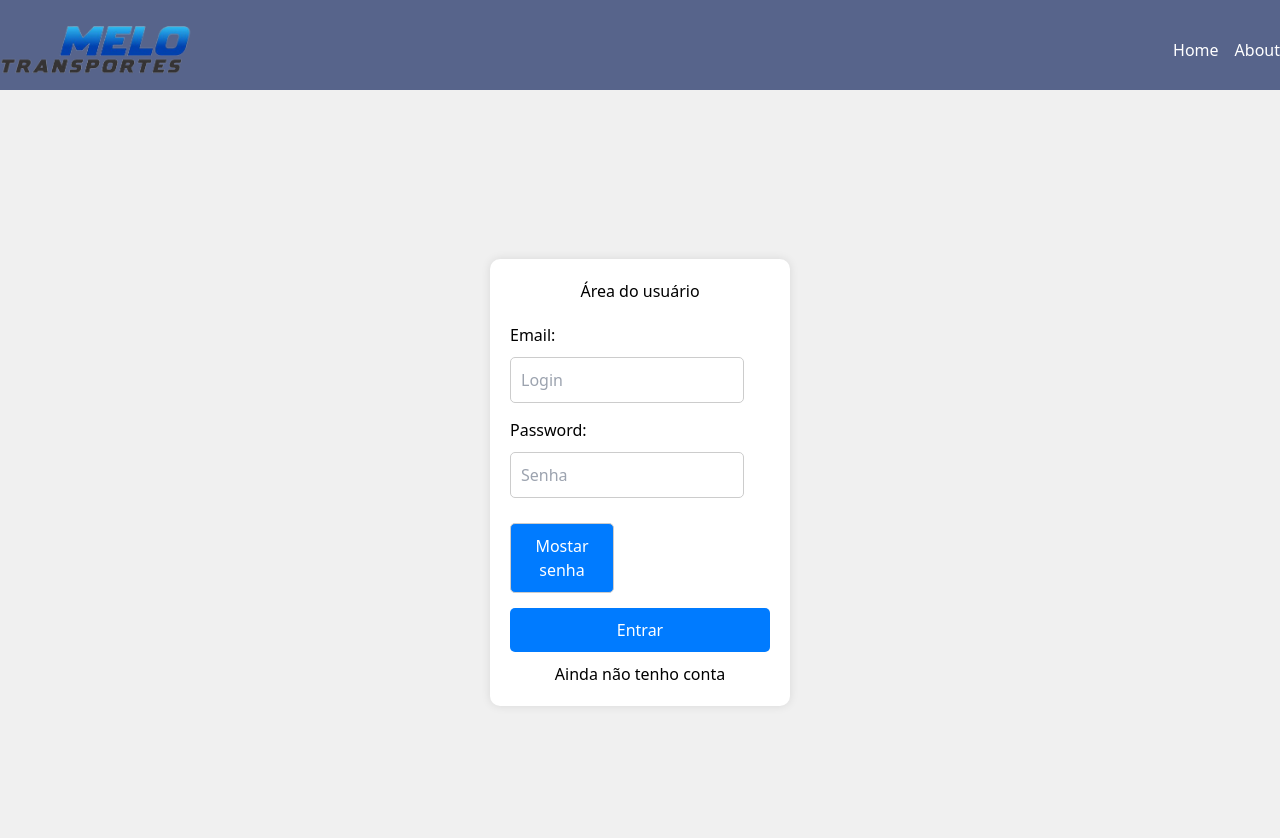
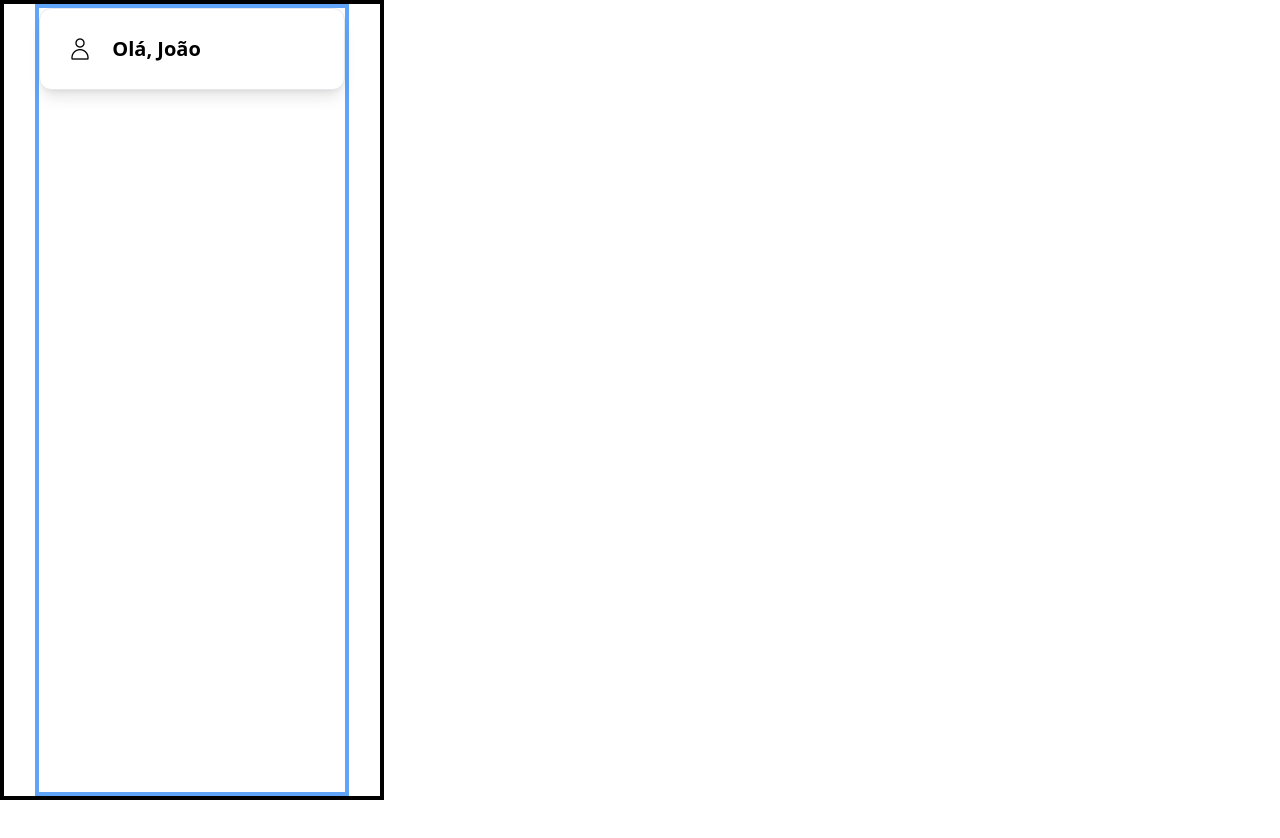
Before and after one commit to jvvictorls/Front-Melo-Transportes, a React (Vite) app: page /user/1 in a window 1280 px wide. Before the commit this address led to /. Shown: the top 838 px of the page. After the commit the page ends 800 px from the top, so only its background shows below. Built offline with nearby package versions, Linux system fonts and the light colour scheme.

Commit message:
Mexendo no layout

```diff
--- a/src/App.tsx
+++ b/src/App.tsx
@@ -1,15 +1,17 @@
 import { Route, Routes } from 'react-router-dom';
 import Login from './pages/Login/Login';
 import SignUp from './pages/SignUp/SignUp';
-import User from './pages/User/users';
+import User from './pages/User/User';
 import EditUser from './pages/EditUser/EditUser';
 import Layout from './components/Layout';
+import Dashboard from './components/Dashboard';
 
 function App() {
   return (
     <Routes>
       <Route path="/" element={ <Layout /> }>
         <Route index element={ <Login /> } />
+        <Route path="dashboard" element={ <Dashboard /> } />
         <Route path="register" element={ <SignUp /> } />
         <Route path="/user/:id" element={ <User /> } />
         <Route path="/user/:id/edit" element={ <EditUser /> } />
--- /dev/null
+++ b/src/components/Dashboard.tsx
@@ -0,0 +1,9 @@
+function Dashboard() {
+  return (
+    <div>
+      <h1>Dashboard</h1>
+    </div>
+  );
+}
+
+export default Dashboard;
--- a/src/pages/User/users.tsx
+++ b/src/components/EditUser.tsx
@@ -1,7 +1,6 @@
 import { Navigate, useNavigate } from 'react-router-dom';
 import { useState } from 'react';
-import { deleteUser } from '../../services/request';
-import './User.css';
+import { deleteUser } from '../services/request';
 
 function User() {
   const navigate = useNavigate();
@@ -17,7 +16,7 @@ function User() {
       localStorage.clear();
       setDeleted(true);
     } catch (error) {
-      console.log('Não foi possível deletar o usuário.');
+      setDeleted(false);
     }
   };
 
--- a/src/components/Header.tsx
+++ b/src/components/Header.tsx
@@ -3,10 +3,10 @@ import Nav from './Nav';
 
 function Header() {
   return (
-    <header className="bg-blue-gray text-white py-4">
+    <header className="bg-white text-white py-4 border shadow-md">
       <div className="container mx-auto flex justify-between items-center">
         <Link
-          to="/"
+          to="/dashboard"
         >
           <img
             src="/src/public/recropped-melo.png"
--- a/src/components/Layout.tsx
+++ b/src/components/Layout.tsx
@@ -1,10 +1,8 @@
 import { Outlet } from 'react-router-dom';
-import Header from './Header';
 
 function Layout() {
   return (
     <div>
-      <Header />
       <Outlet />
     </div>
   );
--- a/src/components/Nav.tsx
+++ b/src/components/Nav.tsx
@@ -3,7 +3,7 @@ import { NavLink } from 'react-router-dom';
 function Nav() {
   return (
     <nav>
-      <ul className="flex">
+      <ul className="flex text-black text-lg">
         <li>
           <NavLink to="/" end className="mr-4 hover:text-gray-400">
             Home
--- a/src/pages/Login/Login.tsx
+++ b/src/pages/Login/Login.tsx
@@ -2,6 +2,7 @@ import { useState } from 'react';
 import { Navigate, Link } from 'react-router-dom';
 import { requestLogin } from '../../services/request';
 import './Login.css';
+import Header from '../../components/Header';
 
 function Login() {
   const [email, setEmail] = useState('');
--- /dev/null
+++ b/src/pages/User/User.tsx
@@ -0,0 +1,25 @@
+function User() {
+  return (
+    <aside
+      className="flex flex-cloumn justify-center max-w-sm border-4 border-black min-h-screen text-xl"
+    >
+      <div className="border-4 border-blue-400 h-auto w-5/6	">
+        <div
+          className=" p-6 max-w-sm mx-auto bg-white rounded-xl shadow-lg
+           flex items-center space-x-4 border h-fit min-w-full"
+        >
+          <div>
+            <img className="h-8" src="/src/public/user.png" alt="user-profile" />
+          </div>
+          <h1 className="font-semibold">
+            Olá,
+            {' '}
+            João
+          </h1>
+        </div>
+      </div>
+    </aside>
+  );
+}
+
+export default User;
```
Also changed, not shown: src/public/user.png (added).
